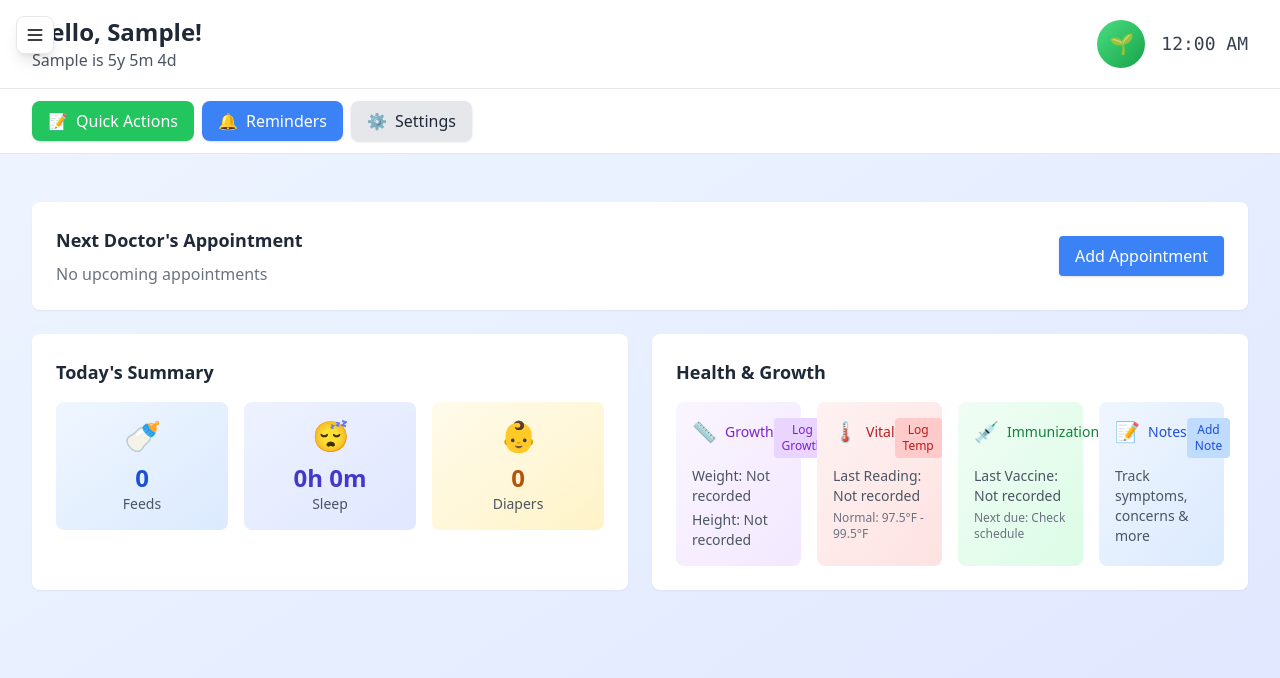
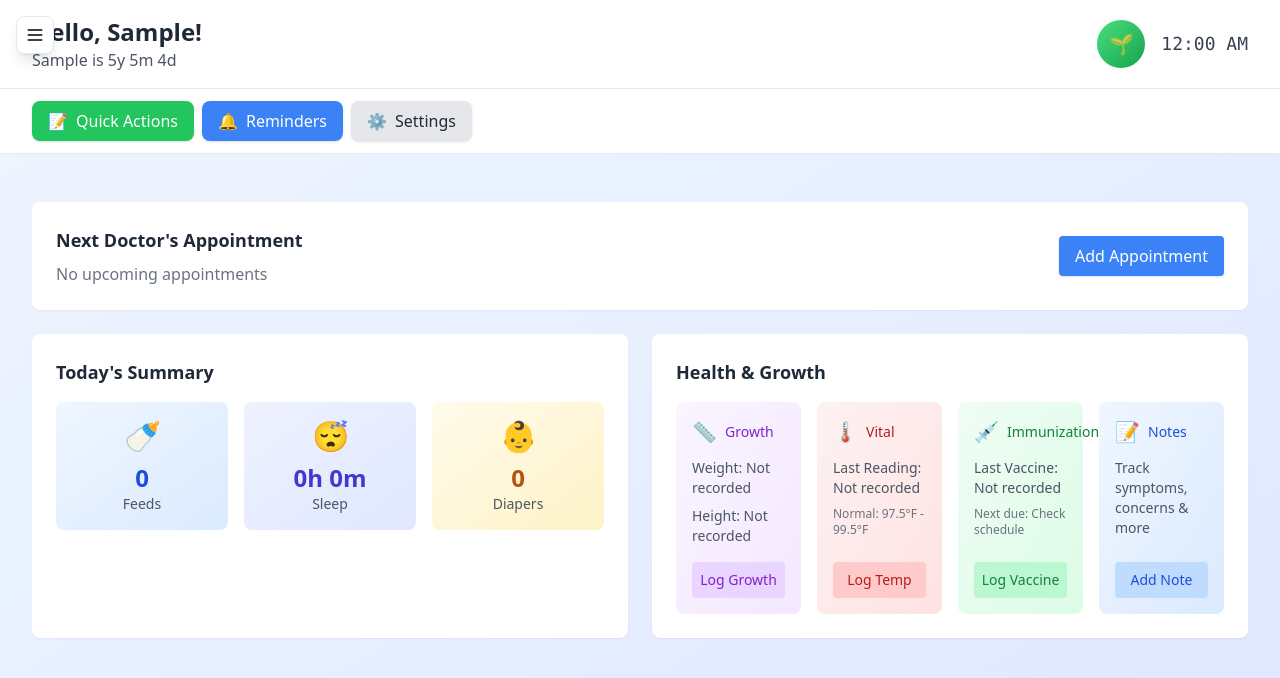
Before and after one commit to yadielglz/littlesprout, a React (Vite) app: page / in a window 1280 px wide. Both pictures are taken after typing "Sample", "Sample", "2020-01-15" into the empty fields and a click on the button "Start Tracking". Shown: the top 678 px of the page. Built offline with nearby package versions, Linux system fonts and the light colour scheme.

Commit message:
fix: reorganize health cards layout with action buttons at bottom

```diff
--- a/src/components/HealthGrowthCard.tsx
+++ b/src/components/HealthGrowthCard.tsx
@@ -39,20 +39,12 @@ const HealthGrowthCard: React.FC<HealthGrowthCardProps> = ({
       </h2>
       <div className="grid grid-cols-2 md:grid-cols-4 gap-4">
         {/* Growth Card */}
-        <div className="bg-gradient-to-br from-purple-50 to-purple-100 dark:from-purple-900 dark:to-purple-800 rounded-lg p-4">
-          <div className="flex justify-between items-start mb-2">
-            <div className="flex items-center">
+        <div className="bg-gradient-to-br from-purple-50 to-purple-100 dark:from-purple-900 dark:to-purple-800 rounded-lg p-4 flex flex-col">
+          <div className="flex items-center mb-3">
             <span className="text-xl mr-2">📏</span>
             <span className="text-sm font-medium text-purple-700 dark:text-purple-300">Growth</span>
           </div>
-            <button
-              onClick={onLogGrowth}
-              className="text-xs px-2 py-1 bg-purple-200 dark:bg-purple-700 text-purple-700 dark:text-purple-200 rounded hover:bg-purple-300 dark:hover:bg-purple-600"
-            >
-              Log Growth
-            </button>
-          </div>
-          <div className="space-y-1">
+          <div className="flex-grow space-y-2">
             <div className="text-sm text-gray-600 dark:text-gray-300">
               Weight: {latestWeight ? latestWeight.details.split('Weight:')[1].trim().split(' ')[0] : 'Not recorded'}
             </div>
@@ -60,23 +52,21 @@ const HealthGrowthCard: React.FC<HealthGrowthCardProps> = ({
               Height: {latestHeight ? latestHeight.details.split('Height:')[1].trim().split(' ')[0] : 'Not recorded'}
             </div>
           </div>
+          <button
+            onClick={onLogGrowth}
+            className="mt-4 w-full py-2 bg-purple-200 dark:bg-purple-700 text-purple-700 dark:text-purple-200 rounded hover:bg-purple-300 dark:hover:bg-purple-600 transition-colors text-sm font-medium"
+          >
+            Log Growth
+          </button>
         </div>
 
         {/* Temperature Card */}
-        <div className="bg-gradient-to-br from-red-50 to-red-100 dark:from-red-900 dark:to-red-800 rounded-lg p-4">
-          <div className="flex justify-between items-start mb-2">
-            <div className="flex items-center">
+        <div className="bg-gradient-to-br from-red-50 to-red-100 dark:from-red-900 dark:to-red-800 rounded-lg p-4 flex flex-col">
+          <div className="flex items-center mb-3">
             <span className="text-xl mr-2">🌡️</span>
             <span className="text-sm font-medium text-red-700 dark:text-red-300">Vital</span>
           </div>
-            <button
-              onClick={onLogTemp}
-              className="text-xs px-2 py-1 bg-red-200 dark:bg-red-700 text-red-700 dark:text-red-200 rounded hover:bg-red-300 dark:hover:bg-red-600"
-            >
-              Log Temp
-            </button>
-          </div>
-          <div className="space-y-1">
+          <div className="flex-grow space-y-2">
             <div className="text-sm text-gray-600 dark:text-gray-300">
               Last Reading: {latestTemp ? latestTemp.details.split(':')[1].trim() : 'Not recorded'}
             </div>
@@ -84,23 +74,21 @@ const HealthGrowthCard: React.FC<HealthGrowthCardProps> = ({
               Normal: 97.5°F - 99.5°F
             </div>
           </div>
+          <button
+            onClick={onLogTemp}
+            className="mt-4 w-full py-2 bg-red-200 dark:bg-red-700 text-red-700 dark:text-red-200 rounded hover:bg-red-300 dark:hover:bg-red-600 transition-colors text-sm font-medium"
+          >
+            Log Temp
+          </button>
         </div>
 
         {/* Vaccination Card */}
-        <div className="bg-gradient-to-br from-green-50 to-green-100 dark:from-green-900 dark:to-green-800 rounded-lg p-4">
-          <div className="flex justify-between items-start mb-2">
-            <div className="flex items-center">
+        <div className="bg-gradient-to-br from-green-50 to-green-100 dark:from-green-900 dark:to-green-800 rounded-lg p-4 flex flex-col">
+          <div className="flex items-center mb-3">
             <span className="text-xl mr-2">💉</span>
             <span className="text-sm font-medium text-green-700 dark:text-green-300">Immunization</span>
           </div>
-            <button
-              onClick={onLogVaccine}
-              className="text-xs px-2 py-1 bg-green-200 dark:bg-green-700 text-green-700 dark:text-green-200 rounded hover:bg-green-300 dark:hover:bg-green-600"
-            >
-              Log Vaccine
-            </button>
-          </div>
-          <div className="space-y-1">
+          <div className="flex-grow space-y-2">
             <div className="text-sm text-gray-600 dark:text-gray-300">
               Last Vaccine: {latestVaccine ? new Date(latestVaccine.timestamp).toLocaleDateString() : 'Not recorded'}
             </div>
@@ -108,27 +96,31 @@ const HealthGrowthCard: React.FC<HealthGrowthCardProps> = ({
               Next due: Check schedule
             </div>
           </div>
+          <button
+            onClick={onLogVaccine}
+            className="mt-4 w-full py-2 bg-green-200 dark:bg-green-700 text-green-700 dark:text-green-200 rounded hover:bg-green-300 dark:hover:bg-green-600 transition-colors text-sm font-medium"
+          >
+            Log Vaccine
+          </button>
         </div>
 
         {/* Health Notes Card */}
-        <div className="bg-gradient-to-br from-blue-50 to-blue-100 dark:from-blue-900 dark:to-blue-800 rounded-lg p-4">
-          <div className="flex justify-between items-start mb-2">
-            <div className="flex items-center">
+        <div className="bg-gradient-to-br from-blue-50 to-blue-100 dark:from-blue-900 dark:to-blue-800 rounded-lg p-4 flex flex-col">
+          <div className="flex items-center mb-3">
             <span className="text-xl mr-2">📝</span>
             <span className="text-sm font-medium text-blue-700 dark:text-blue-300">Notes</span>
           </div>
-            <button
-              onClick={onAddNote}
-              className="text-xs px-2 py-1 bg-blue-200 dark:bg-blue-700 text-blue-700 dark:text-blue-200 rounded hover:bg-blue-300 dark:hover:bg-blue-600"
-            >
-              Add Note
-            </button>
-          </div>
-          <div className="space-y-1">
+          <div className="flex-grow space-y-2">
             <div className="text-sm text-gray-600 dark:text-gray-300">
               Track symptoms, concerns & more
             </div>
           </div>
+          <button
+            onClick={onAddNote}
+            className="mt-4 w-full py-2 bg-blue-200 dark:bg-blue-700 text-blue-700 dark:text-blue-200 rounded hover:bg-blue-300 dark:hover:bg-blue-600 transition-colors text-sm font-medium"
+          >
+            Add Note
+          </button>
         </div>
       </div>
     </div>
```
Lines whose indentation alone changed are shown as unchanged.
